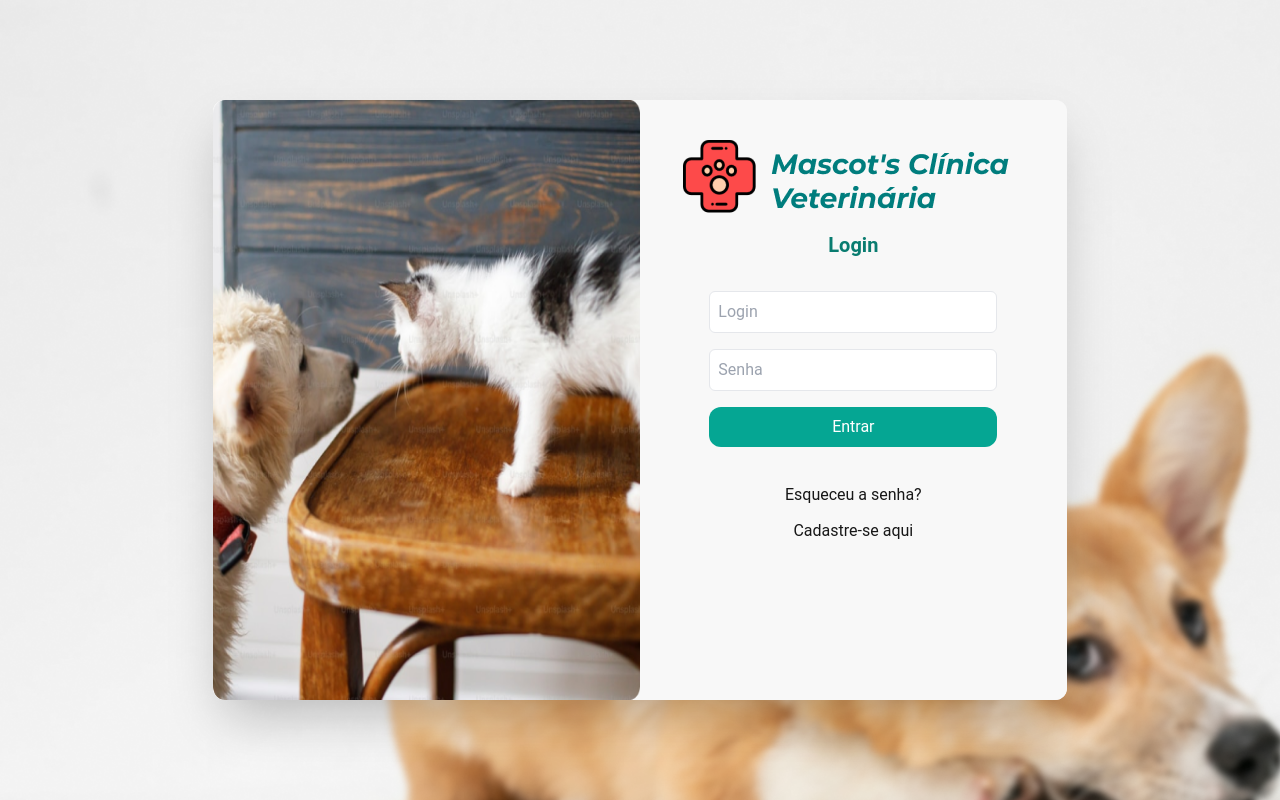
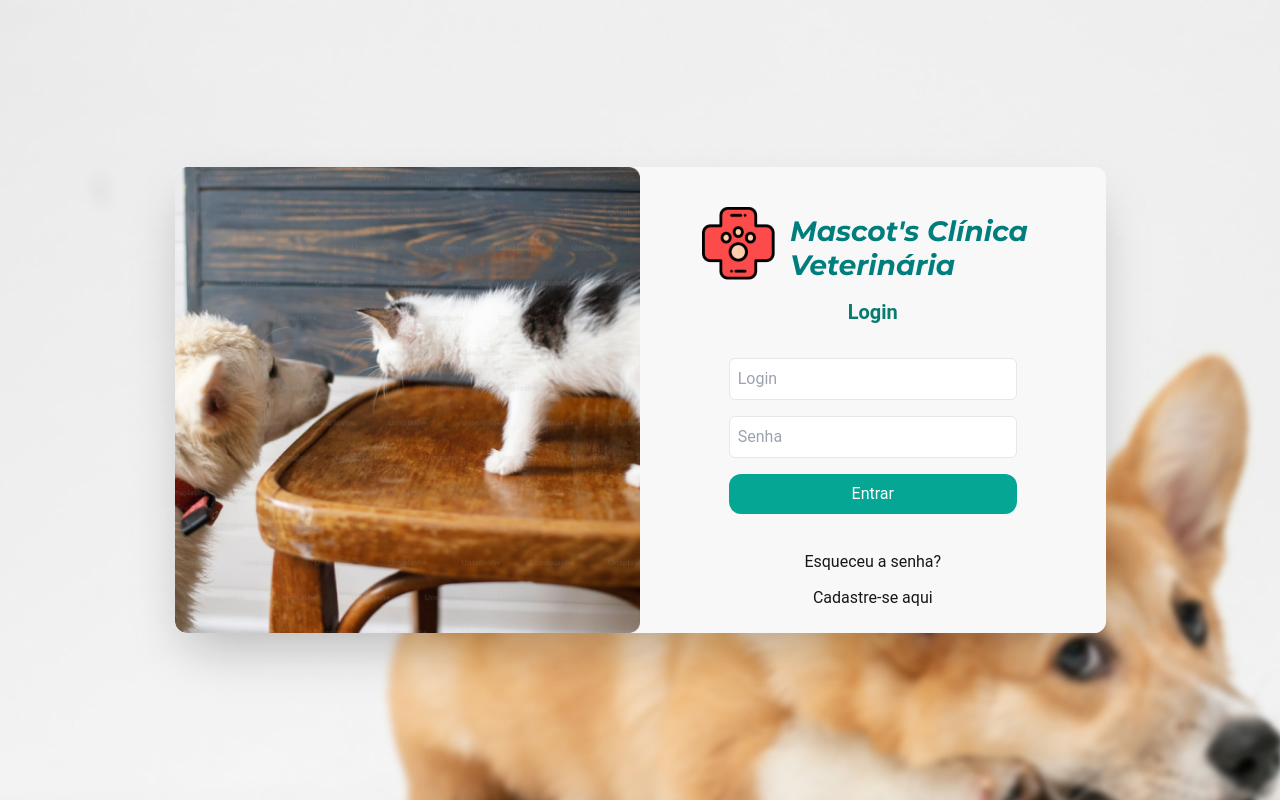
Before and after one commit to softexrecifepe/PI-MASCOTS-TURMA-09-EQUIPE-03, a Next.js app: page /login in a window 1280 px wide. Built offline with nearby package versions, Linux system fonts and the light colour scheme.

Commit message:
refact: resize da tela login

```diff
--- a/src/app/login/page.tsx
+++ b/src/app/login/page.tsx
@@ -31,7 +31,7 @@ export default function login() {
   return (
     <>
       <main className="flex items-center justify-center h-screen w-full bg-[url('./assets/images/bgLogin.png')] bg-cover bg-center bg-no-repeat ">
-        <section className="relative bg-mascots-secundary-50 w-2/3 h-3/4 rounded-xl overflow-hidden grid grid-cols-2 shadow-2xl">
+        <section className="relative bg-mascots-secundary-50 w-custom-width h-custom-height rounded-xl overflow-hidden grid grid-cols-2 shadow-2xl">
           <Sigin propsSigin={handleBackSigin} />
 
           <ForgotPassword
--- a/tailwind.config.ts
+++ b/tailwind.config.ts
@@ -19,9 +19,11 @@ const config: Config = {
         // Adicionando a altura mínima de 133rem
         "aisde-main-height": "33.25rem",
       },
+      width: {
+        "custom-width": "58.1875rem", // 1091px em rem
+      },
       height: {
-        // Adicionando a largura personalizada de 932px convertida para rem
-        "height-main": "58.25rem",
+        "custom-height": "29.125rem", // 578px em rem
       },
       gridTemplateColumns: {
         "grid-main": "5.5rem 1fr",
```
